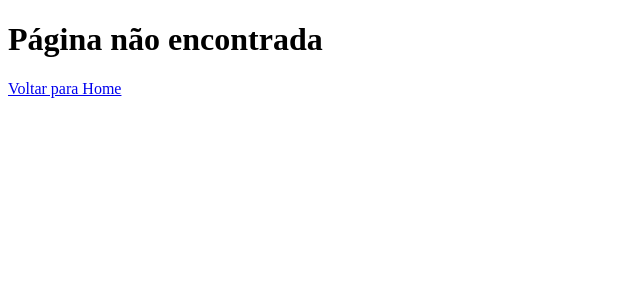
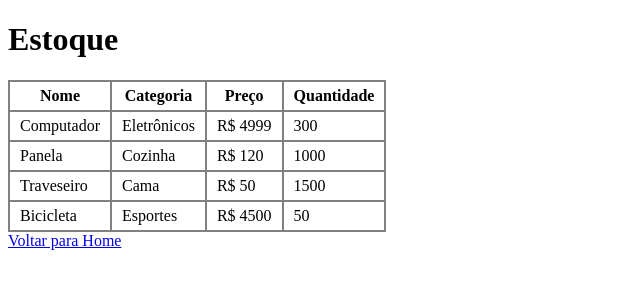
Before and after one commit to gabriel-soulcode/react-projeto, a React (Vite) app: page /estoque in a window 1280 px wide. Shown: the top 300 px of the page, without its empty margins (0-640 px from the left). Built offline with nearby package versions, Linux system fonts and the light colour scheme.

Commit message:
atividade aula 21

```diff
--- a/src/App.jsx
+++ b/src/App.jsx
@@ -3,6 +3,7 @@ import "./App.css";
 import Home from "./pages/Home/Home";
 import Cadastro from "./pages/Cadastro/Cadastro";
 import NotFound from "./pages/NotFound/NotFound";
+import Estoque from "./pages/Estoque/Estoque";
 
 function App() {
   return (
@@ -10,6 +11,7 @@ function App() {
       <Routes>
         <Route path="/" element={<Home />} />
         <Route path="/cadastro" element={<Cadastro />} />
+        <Route path="/estoque" element={<Estoque />} />
         <Route path="*" element={<NotFound />} />
       </Routes>
     </BrowserRouter>
--- /dev/null
+++ b/src/pages/Estoque/Estoque.css
@@ -0,0 +1,9 @@
+.tb-estoque {
+  border-collapse: collapse;
+}
+
+.tb-estoque td,
+.tb-estoque th {
+  border: 2px solid gray;
+  padding: 5px 10px;
+}
--- /dev/null
+++ b/src/pages/Estoque/Estoque.jsx
@@ -0,0 +1,41 @@
+import React, { useState } from 'react';
+import "./Estoque.css";
+import { Link } from 'react-router-dom';
+
+export default function Estoque() {
+  const [produtos, setProdutos] = useState([
+    { nome: "Computador", categoria: "Eletrônicos", preco: 4999, quantidade: 300 },
+    { nome: "Panela", categoria: "Cozinha", preco: 120, quantidade: 1000 },
+    { nome: "Traveseiro", categoria: "Cama", preco: 50, quantidade: 1500 },
+    { nome: "Bicicleta", categoria: "Esportes", preco: "4500", quantidade: 50 }
+  ]);
+
+  return (
+    <div>
+      <h1>Estoque</h1>
+
+      <table className="tb-estoque">
+        <thead>
+          <tr>
+            <th>Nome</th>
+            <th>Categoria</th>
+            <th>Preço</th>
+            <th>Quantidade</th>
+          </tr>
+        </thead>
+        <tbody>
+          {produtos.map(produto => (
+            <tr key={produto.nome}>
+              <td>{produto.nome}</td>
+              <td>{produto.categoria}</td>
+              <td>R$ {produto.preco}</td>
+              <td>{produto.quantidade}</td>
+            </tr>
+          ))}
+        </tbody>
+      </table>
+
+      <Link to="/">Voltar para Home</Link>
+    </div>
+  );
+}
--- a/src/pages/Home/Home.jsx
+++ b/src/pages/Home/Home.jsx
@@ -6,6 +6,8 @@ export default function Home() {
     <div>
       <h1>Home</h1>
       <Link to="/cadastro">Cadastro</Link>
+      <br />
+      <Link to="/estoque">Estoque</Link>
     </div>
   );
 }
```
